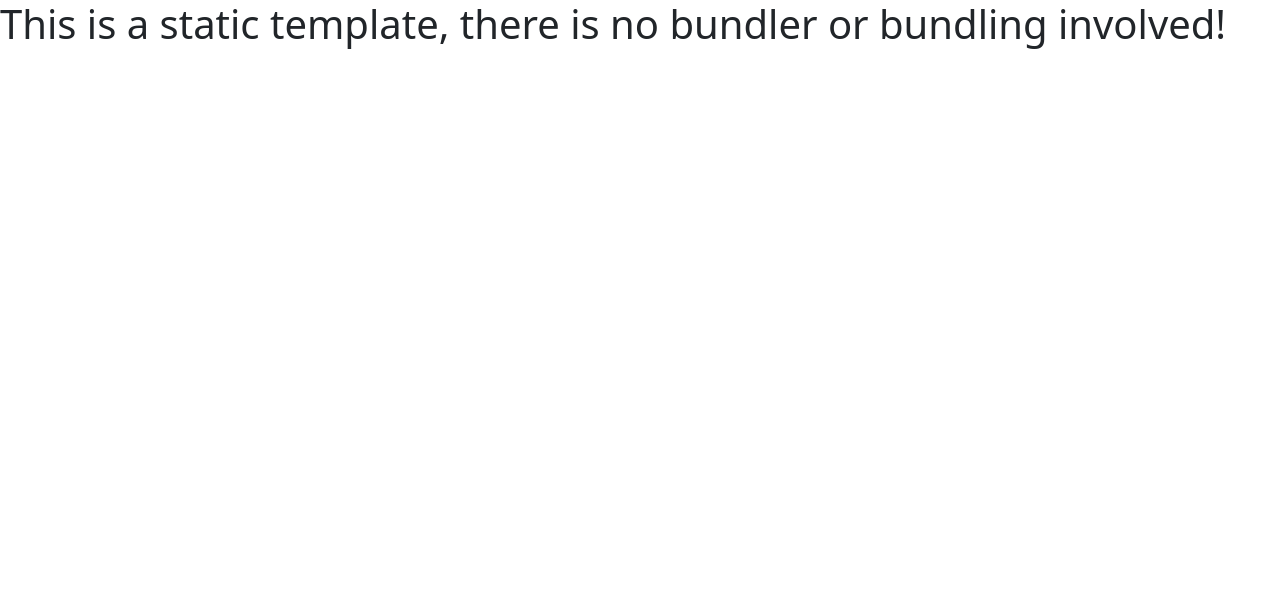
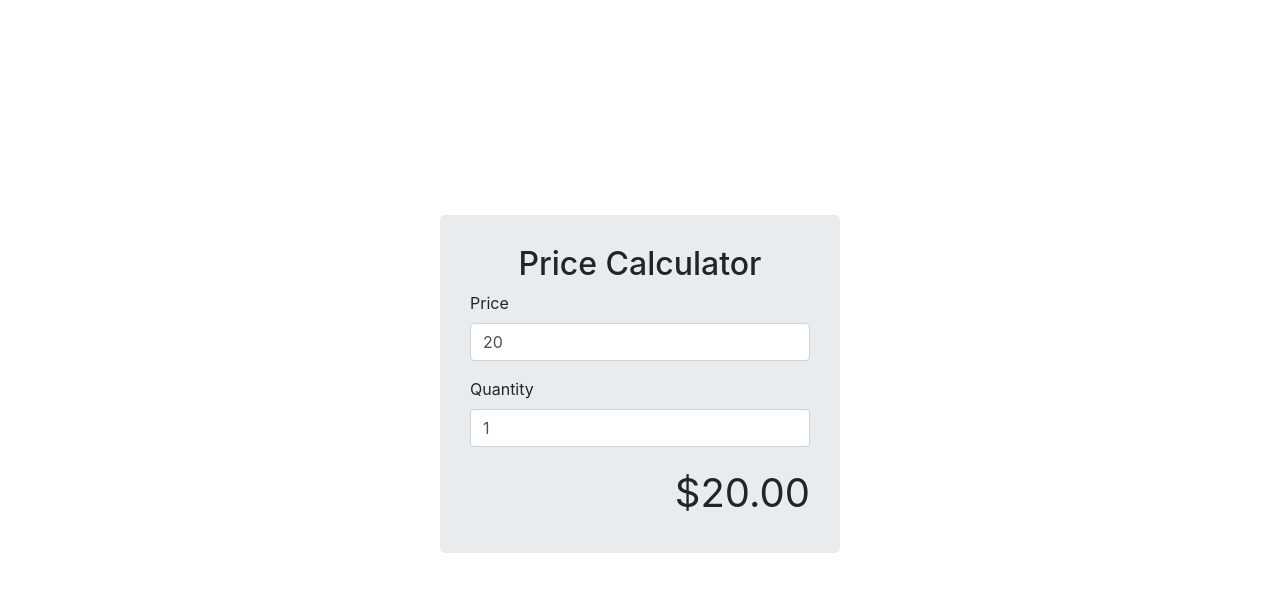
Before and after one commit to Rj9922/Pricing_Calculator_JS, a website: page index.html in a window 1280 px wide. Drawn offline with nearby package versions, Linux system fonts and the light colour scheme.

Commit message:
secound change

```diff
--- a/app.js
+++ b/app.js
@@ -0,0 +1,17 @@
+// grab everything we need
+const priceInput = document.querySelector("[name=price]");
+const quantityInput = document.querySelector("[name=quantity]");
+const total = document.querySelector(".total");
+
+// create our function
+function calculatePieCost() {
+  const price = priceInput.value;
+  const quantity = quantityInput.value;
+  const cost = price * quantity;
+  total.innerText = `$` + cost.toFixed(2);
+}
+
+calculatePieCost();
+// create the event listners
+priceInput.addEventListener("input", calculatePieCost);
+quantityInput.addEventListener("input", calculatePieCost);
--- a/index.html
+++ b/index.html
@@ -7,13 +7,52 @@
     <title>Static Template</title>
     <link
       rel="stylesheet"
-      href="https://cdn.jsdelivr.net/npm/bootstrap@5.1.3/dist/css/bootstrap.min.css"
+      href="https://cdnjs.cloudflare.com/ajax/libs/twitter-bootstrap/4.6.1/css/bootstrap.min.css"
+      integrity="sha512-T584yQ/tdRR5QwOpfvDfVQUidzfgc2339Lc8uBDtcp/wYu80d7jwBgAxbyMh0a9YM9F8N3tdErpFI8iaGx6x5g=="
+      crossorigin="anonymous"
+      referrerpolicy="no-referrer"
     />
+    <style>
+      body {
+        width: 100%;
+        height: 100vh;
+        overflow: hidden;
+        display: flex;
+        justify-content: center;
+        align-items: center;
+      }
+      body,
+      .jumbotron {
+        padding: 30px;
+      }
+
+      .jumbotron {
+        width: 400px;
+      }
+
+      .text-giant {
+        font-size: 40px;
+      }
+    </style>
   </head>
   <body>
-    <h1>
-      This is a static template, there is no bundler or bundling involved!
-    </h1>
+    <div class="jumbotron">
+      <h2 class="title text-center">Price Calculator</h2>
+
+      <form action="">
+        <div class="form-group">
+          <label for="price">Price</label>
+          <input type="text" class="form-control" name="price" value="20" />
+        </div>
+
+        <div class="form-group">
+          <label for="quantity">Quantity</label>
+          <input type="number" class="form-control" name="quantity" value="1" />
+        </div>
+      </form>
+
+      <div class="text-right text-giant total"></div>
+    </div>
     <script src="./app.js"></script>
   </body>
 </html>
```
